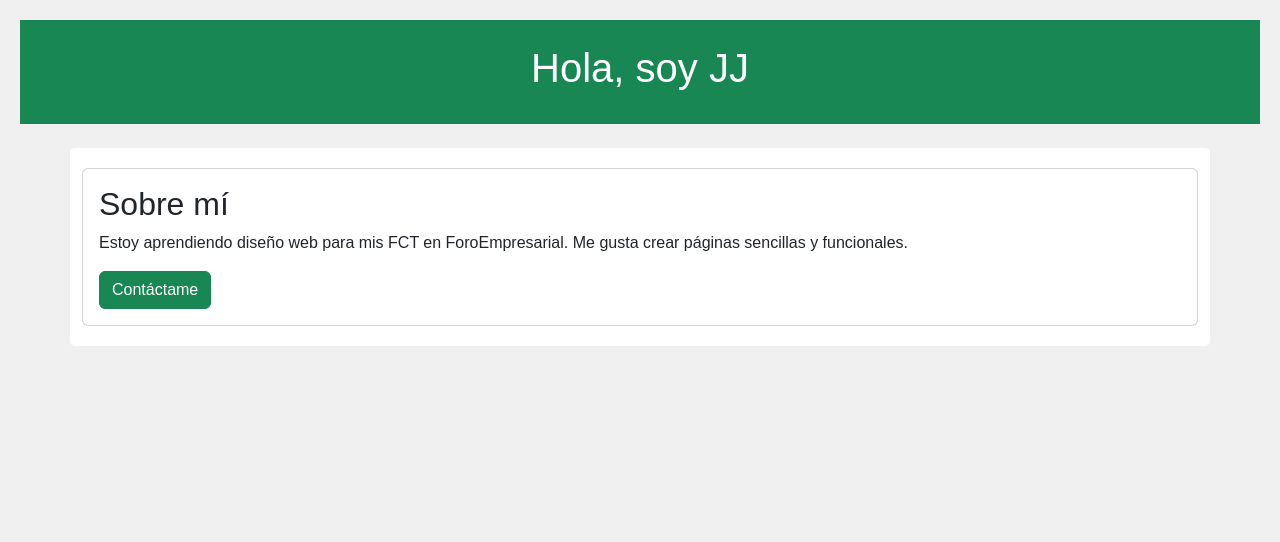
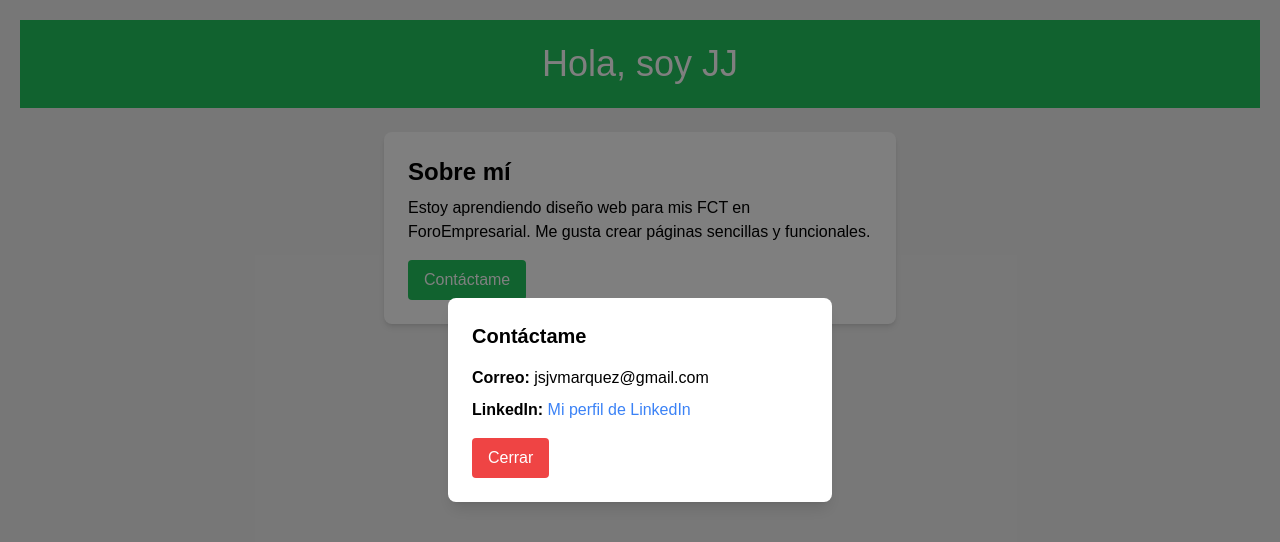
Before and after one commit to jjmarquez16/MiPortFolio, a plain HTML site: page index.html in a window 1280 px wide. Both pictures are taken after a click on the button "Contáctame". Drawn offline with nearby package versions, Linux system fonts and the light colour scheme.

Commit message:
Agrego funcionalidad al boton de contacto

```diff
--- a/index.html
+++ b/index.html
@@ -3,22 +3,30 @@
 <head>
     <meta charset="UTF-8">
     <meta name="viewport" content="width=device-width, initial-scale=1.0">
-    <title>Mi Portfolio</title>
-    <link href="https://cdn.jsdelivr.net/npm/bootstrap@5.3.3/dist/css/bootstrap.min.css" rel="stylesheet">
+    <title>Mi Portafolio</title>
+    <script src="https://cdn.tailwindcss.com"></script>
     <link rel="stylesheet" href="styles.css">
 </head>
 <body>
-    <header class="bg-success text-white text-center py-4">
-        <h1>Hola, soy JJ</h1>
+    <header class="bg-green-500 text-white text-center py-6">
+        <h1 class="text-4xl">Hola, soy JJ</h1>
     </header>
-    <section class="container my-4">
-        <div class="card">
-            <div class="card-body">
-                <h2 class="card-title">Sobre mí</h2>
-                <p class="card-text">Estoy aprendiendo diseño web para mis FCT en ForoEmpresarial. Me gusta crear páginas sencillas y funcionales.</p>
-                <button class="btn btn-success">Contáctame</button>
-            </div>
+    <section class="max-w-lg mx-auto my-6 p-6 bg-white rounded-lg shadow-md">
+        <h2 class="text-2xl font-bold">Sobre mí</h2>
+        <p class="mt-2">Estoy aprendiendo diseño web para mis FCT en ForoEmpresarial. Me gusta crear páginas sencillas y funcionales.</p>
+        <button id="contactBtn" class="mt-4 bg-green-500 text-white py-2 px-4 rounded hover:bg-green-600">Contáctame</button>
+    </section>
+
+    <!-- Modal -->
+    <div id="contactModal" class="fixed inset-0 bg-black bg-opacity-50 flex items-center justify-center hidden">
+        <div class="bg-white p-6 rounded-lg shadow-lg max-w-sm w-full">
+            <h3 class="text-xl font-bold mb-4">Contáctame</h3>
+            <p class="mb-2"><strong>Correo:</strong> jsjvmarquez@gmail.com</p>
+            <p class="mb-4"><strong>LinkedIn:</strong> <a href="https://www.linkedin.com/in/jos%C3%A9-javier-m%C3%A1rquez-reche-311360307/" target="_blank" class="text-blue-500 hover:underline">Mi perfil de LinkedIn</a></p>
+            <button id="closeModalBtn" class="bg-red-500 text-white py-2 px-4 rounded hover:bg-red-600">Cerrar</button>
         </div>
-    </section>
+    </div>
+
+    <script src="script.js"></script>
 </body>
 </html>
--- /dev/null
+++ b/script.js
@@ -0,0 +1,21 @@
+// Obtener los elementos del DOM
+const contactBtn = document.getElementById('contactBtn');
+const contactModal = document.getElementById('contactModal');
+const closeModalBtn = document.getElementById('closeModalBtn');
+
+// Mostrar el modal al hacer clic en "Contáctame"
+contactBtn.addEventListener('click', () => {
+    contactModal.classList.remove('hidden');
+});
+
+// Ocultar el modal al hacer clic en "Cerrar"
+closeModalBtn.addEventListener('click', () => {
+    contactModal.classList.add('hidden');
+});
+
+// Opcional: Cerrar el modal al hacer clic fuera del contenido
+contactModal.addEventListener('click', (e) => {
+    if (e.target === contactModal) {
+        contactModal.classList.add('hidden');
+    }
+});
```
